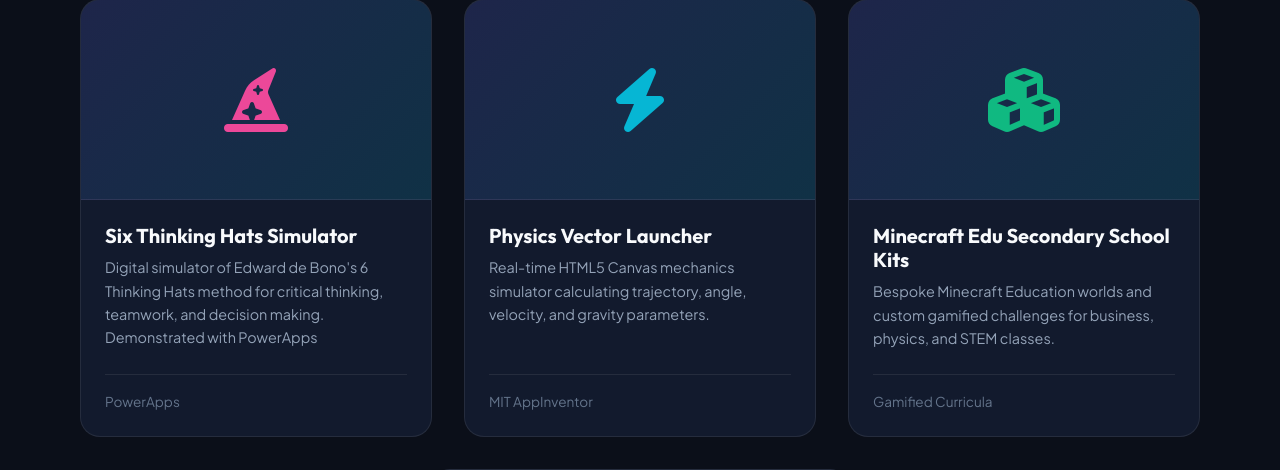
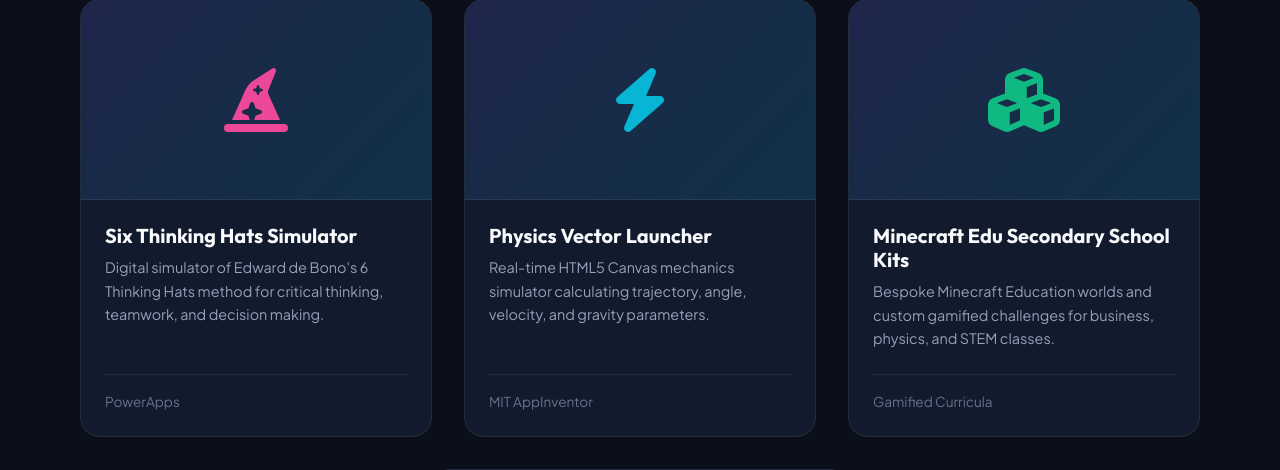
Before and after one commit to CraftyDGE/InteractiveStudyingCVSite, a PHP site: page /projects.php in a window 1280 px wide. Shown: the part 1210-1680 px from the top of the page. Run offline with PHP 8.4, Linux system fonts and the light colour scheme.

Commit message:
Restore original clean description for Six Thinking Hats card

```diff
--- a/projects.html
+++ b/projects.html
@@ -143,8 +143,8 @@
           </div>
           <div class="project-body">
             <h3 class="project-title" data-en="Six Thinking Hats Simulator" data-bg="Симулатор Шест Мислещи Шапки">Six Thinking Hats Simulator</h3>
-            <p class="project-desc" data-en="Digital simulator of Edward de Bono's 6 Thinking Hats method for critical thinking, teamwork, and decision making. Demonstrated with PowerApps" data-bg="Симулатор на метода на Едуард де Боно за критично мислене, екипна работа и вземане на решения. Демонстрирано с PowerApps">
-              Digital simulator of Edward de Bono's 6 Thinking Hats method for critical thinking, teamwork, and decision making. Demonstrated with PowerApps
+            <p class="project-desc" data-en="Digital simulator of Edward de Bono's 6 Thinking Hats method for critical thinking, teamwork, and decision making." data-bg="Симулатор на метода на Едуард де Боно за критично мислене, екипна работа и вземане на решения.">
+              Digital simulator of Edward de Bono's 6 Thinking Hats method for critical thinking, teamwork, and decision making.
             </p>
             <div class="project-footer">
               <span style="font-size: 0.85rem; color: var(--text-muted);">PowerApps</span>
--- a/projects.php
+++ b/projects.php
@@ -74,8 +74,8 @@
           </div>
           <div class="project-body">
             <h3 class="project-title" data-en="Six Thinking Hats Simulator" data-bg="Симулатор Шест Мислещи Шапки">Six Thinking Hats Simulator</h3>
-            <p class="project-desc" data-en="Digital simulator of Edward de Bono's 6 Thinking Hats method for critical thinking, teamwork, and decision making. Demonstrated with PowerApps" data-bg="Симулатор на метода на Едуард де Боно за критично мислене, екипна работа и вземане на решения. Демонстрирано с PowerApps">
-              Digital simulator of Edward de Bono's 6 Thinking Hats method for critical thinking, teamwork, and decision making. Demonstrated with PowerApps
+            <p class="project-desc" data-en="Digital simulator of Edward de Bono's 6 Thinking Hats method for critical thinking, teamwork, and decision making." data-bg="Симулатор на метода на Едуард де Боно за критично мислене, екипна работа и вземане на решения.">
+              Digital simulator of Edward de Bono's 6 Thinking Hats method for critical thinking, teamwork, and decision making.
             </p>
             <div class="project-footer">
               <span style="font-size: 0.85rem; color: var(--text-muted);">PowerApps</span>
```
